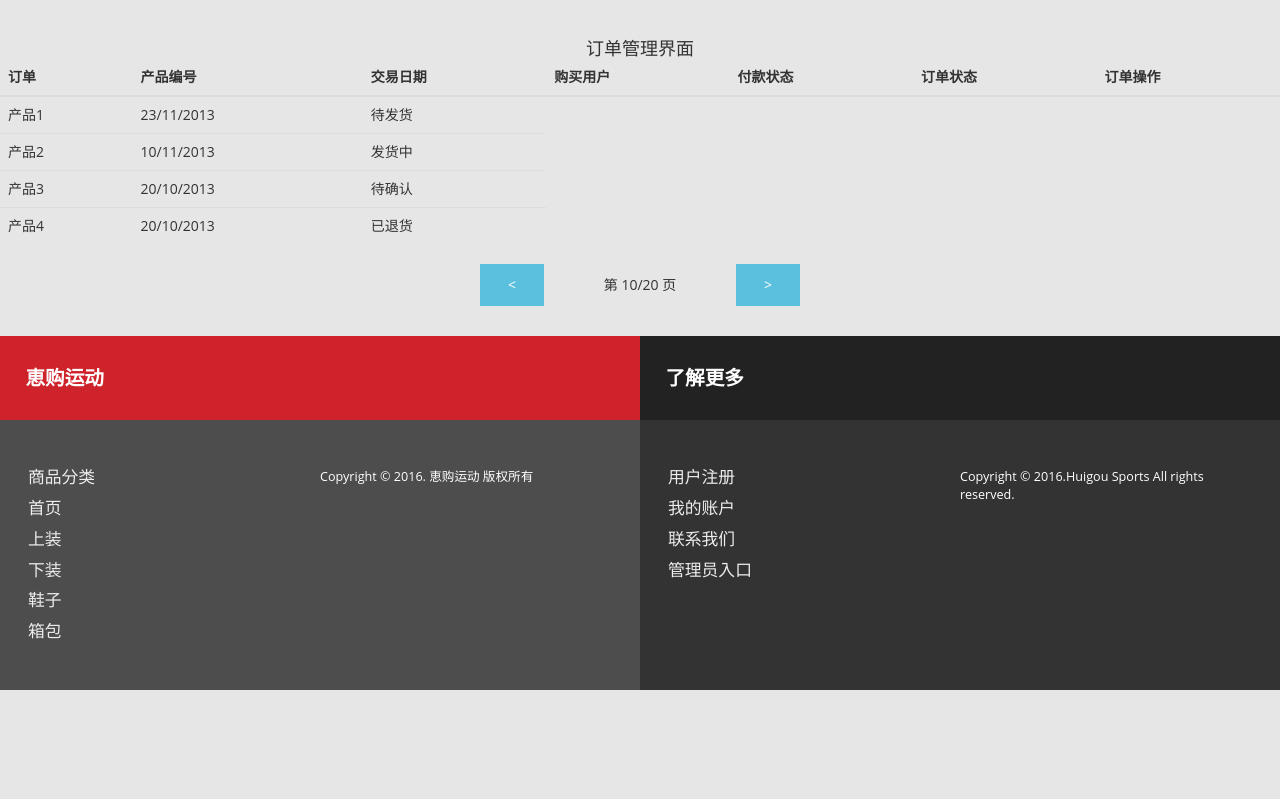
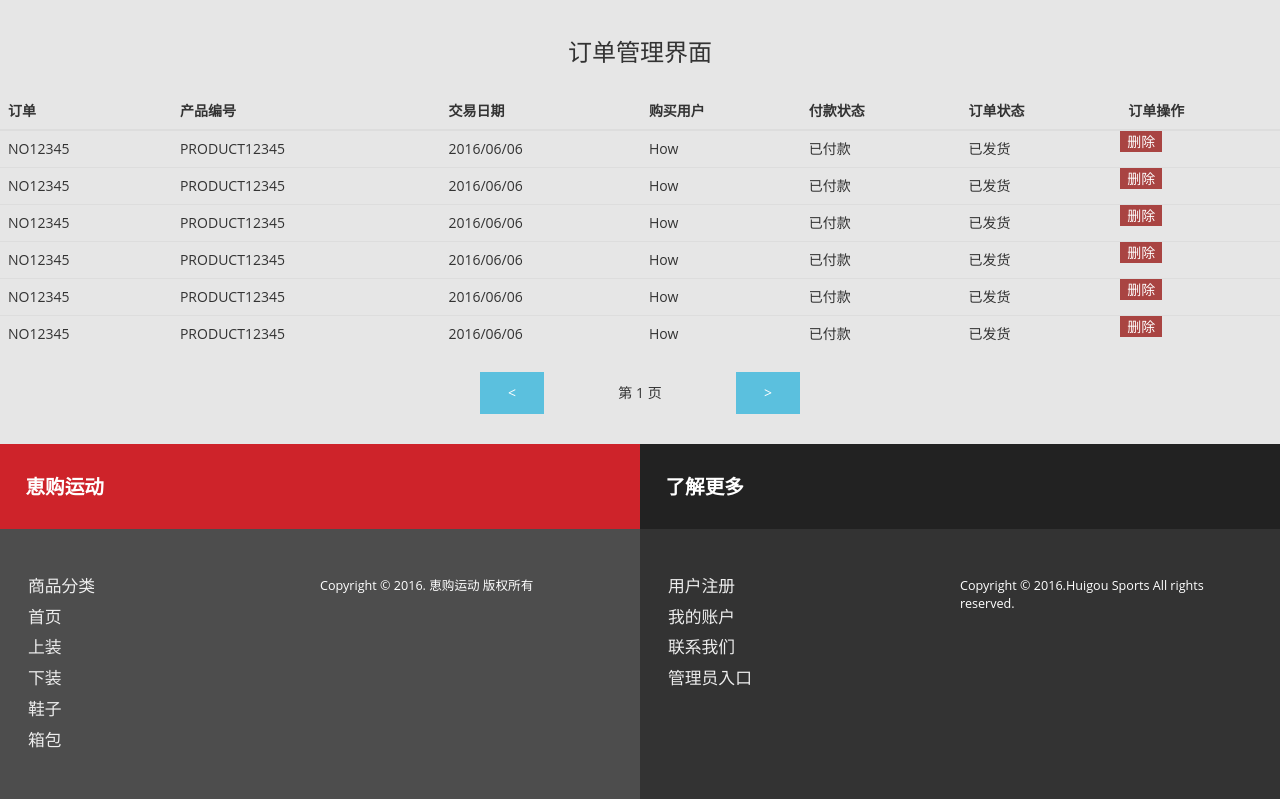
Before and after one commit to Samayazakii/shopping, a website: page product/html/manage-order.html in a window 1280 px wide. Shown: the part 123-922 px from the top of the page. Before the commit the page ends 813 px from the top, so only its background shows below. Drawn offline with Linux system fonts and the light colour scheme.

Commit message:
0310 modified

```diff
--- a/product/html/manage-order.html
+++ b/product/html/manage-order.html
@@ -62,7 +62,7 @@
 <!---->
 <div class="table-responsive" style="padding-top: 3em;">
     <table class="table">
-        <caption><h4>订单管理界面</h4></caption>
+        <caption style="margin-bottom: 2em"><h3>订单管理界面</h3></caption>
         <thead>
         <tr>
             <th>订单</th>
@@ -76,24 +76,58 @@
         </thead>
         <tbody>
         <tr>
-            <td>产品1</td>
-            <td>23/11/2013</td>
-            <td>待发货</td>
+            <td>NO12345</td>
+            <td>PRODUCT12345</td>
+            <td>2016/06/06</td>
+            <td>How</td>
+            <td>已付款</td>
+            <td>已发货</td>
+            <td><b class="detete">删除</b></td>
         </tr>
         <tr>
-            <td>产品2</td>
-            <td>10/11/2013</td>
-            <td>发货中</td>
+            <td>NO12345</td>
+            <td>PRODUCT12345</td>
+            <td>2016/06/06</td>
+            <td>How</td>
+            <td>已付款</td>
+            <td>已发货</td>
+            <td><b class="detete">删除</b></td>
         </tr>
         <tr>
-            <td>产品3</td>
-            <td>20/10/2013</td>
-            <td>待确认</td>
+            <td>NO12345</td>
+            <td>PRODUCT12345</td>
+            <td>2016/06/06</td>
+            <td>How</td>
+            <td>已付款</td>
+            <td>已发货</td>
+            <td><b class="detete">删除</b></td>
         </tr>
         <tr>
-            <td>产品4</td>
-            <td>20/10/2013</td>
-            <td>已退货</td>
+            <td>NO12345</td>
+            <td>PRODUCT12345</td>
+            <td>2016/06/06</td>
+            <td>How</td>
+            <td>已付款</td>
+            <td>已发货</td>
+            <td><b class="detete">删除</b></td>
+        </tr>
+        <tr>
+            <td>NO12345</td>
+            <td>PRODUCT12345</td>
+            <td>2016/06/06</td>
+            <td>How</td>
+            <td>已付款</td>
+            <td>已发货</td>
+            <td><b class="detete">删除</b></td>
+        </tr>
+        <tr>
+            <td>NO12345</td>
+            <td>PRODUCT12345</td>
+            <td>2016/06/06</td>
+            <td>How</td>
+            <td>已付款</td>
+            <td>已发货</td>
+            <td><b class="detete">删除</b></td>
         </tr>
         </tbody>
     </table>
@@ -104,7 +138,7 @@
         <
     </div>
     <div class="pagination-show-page">
-        第 <span id="pagination-page"> 10/20 </span> 页
+        第 <span id="pagination-page"> 1 </span> 页
     </div>
     <div class="pagination-next">
         >
@@ -161,52 +195,30 @@
         new UISearch( document.getElementById( 'sb-search' ) );
 //        搜索
 
-        $('#cart-total').text(totalPrice());
-//        先计算总价
-
-        $('.content-grids-cart')[0].addEventListener('click', function(e) {
-            e = e || window.event;
-            if(e.target && e.target.nodeName === 'B') {
-                var eTarget = e.target;
-                var cancle = '<b class="cancle">取消</b>';
+        $('.table')[0].addEventListener('click', function(e) {
+            e = e || window.e;
+            var eTarget = e.target || e.srcElement;
+            if(eTarget && eTarget.nodeName.toUpperCase() === 'B') {
+                var cancle = '<b class="table-cancle">取消</b>';
                 switch (eTarget.innerHTML) {
                     case '删除':
                         eTarget.innerHTML = '确定';
                         $(cancle).insertAfter(eTarget);
                         break;
                     case '确定':
-                        eTarget.parentNode.remove();
+                        eTarget.parentNode.parentNode.remove();
+                            //  删除之后还要做啥写在这儿
                         break;
                     case '取消':
                         $(eTarget).prev().text('删除');
                         eTarget.remove();
-
                         break;
-                    default:
-                        break;
+                    default: break;
                 }
-                $('#cart-total').text(totalPrice());
-            }
-        }, false);
-//        删除购物车里的东西
-
-
-        function totalPrice() {
-            var _total=[];
-            var _res = 0;
-
-            if($('label').length !== 0) {
-                _total = $('label').map(function() {return parseFloat(this.innerHTML.substr(1))});
-                _res = Array.prototype.reduce.call(_total,function (previous, current, index, array) {
-                    return previous + current;
-                });
-                _res = Math.round(_res*100)/100;
-            }else {
-                _res = 0;
             }
 
-            return _res;
-        }
+        }, false);
+
     });
 </script>
 </body>
--- a/product/style/style.css
+++ b/product/style/style.css
@@ -1896,3 +1896,21 @@ a.create {
 	left: -5em;
 	text-align: center;
 }
+
+/* 自定义属性 */
+
+.table td:last-child {
+	position: relative;
+}
+b.table-cancle{
+	font-size:1em;
+	line-height: 1.5em;
+	padding: 0 .5em;
+	color: #fff;
+	background-color:#4cae4c;
+	font-weight:400;
+	position:absolute;
+	top: 0;
+	left:3em;
+	cursor: pointer;
+}
```
